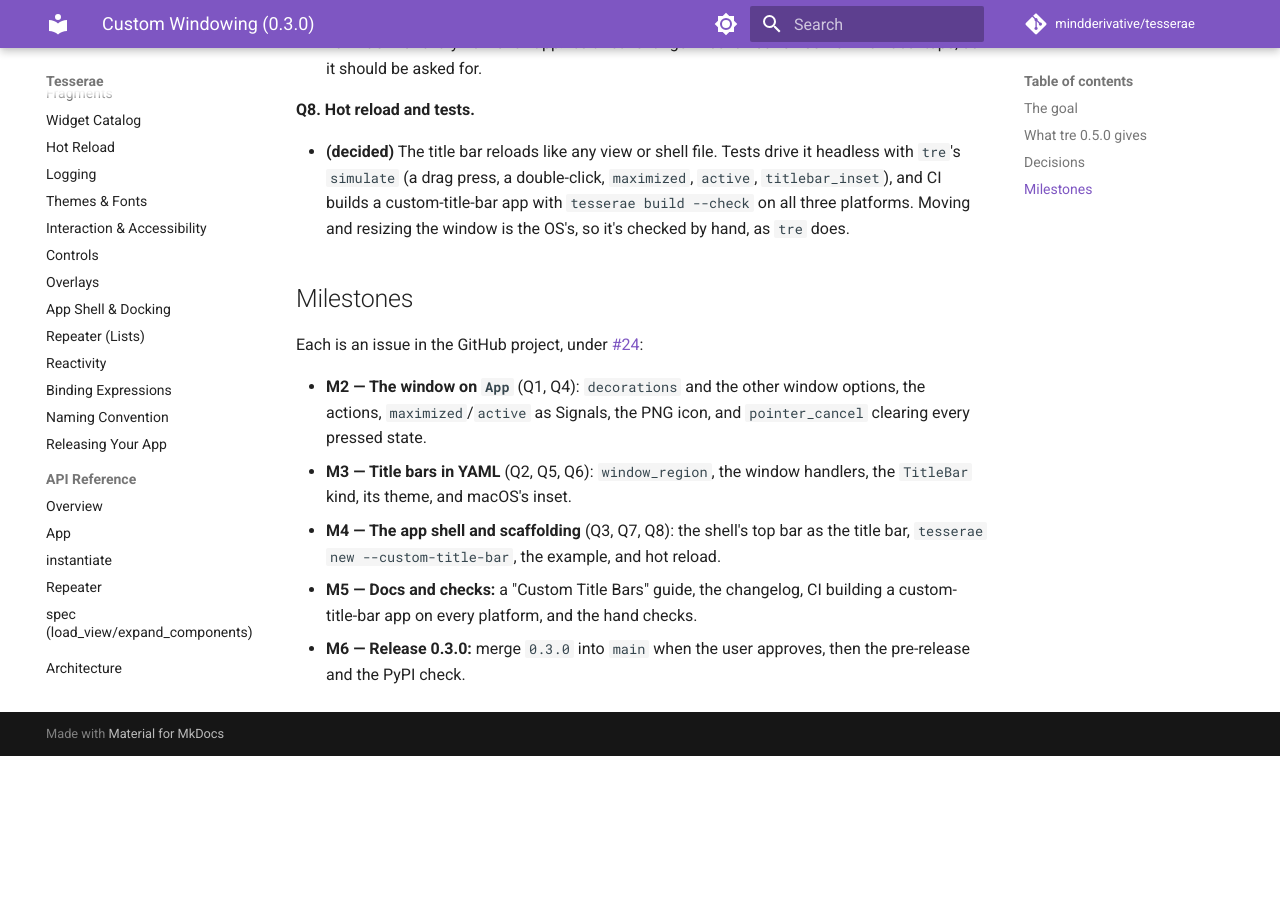
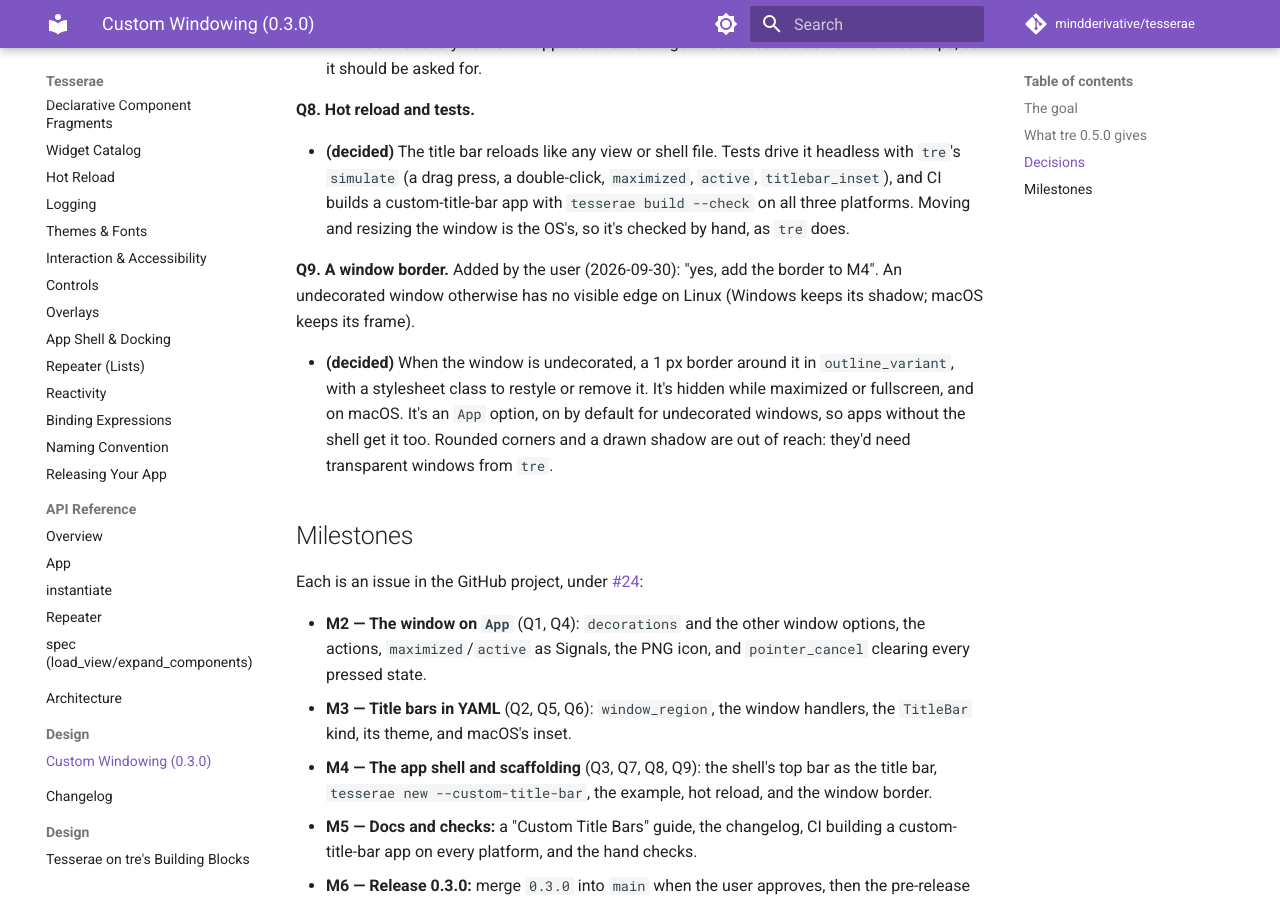
Before and after one commit to mindderivative/tesserae, an MkDocs documentation site: the page built from docs/design/custom-windowing.md, in a window 1280 px wide and 900 px high, scrolled down 2665 px. Built offline with MkDocs 1.6.1 and Material for MkDocs 9.7.7, drawn with Linux system fonts in a browser that asks for light colours; comment, search, counter and statistics services are not loaded; before the commit the page ends 3421 px from its top, so only the background shows below that.

Commit message:
Design: a window border, Q9, for M4 (#42)
The user added it: "yes, add the border to M4". An undecorated window
otherwise has no visible edge on Linux. A 1 px outline_variant border,
hidden while maximized or fullscreen and on macOS, restylable, an App
option on by default for undecorated windows.

Co-Authored-By: Claude Opus 5.5 <noreply@anthropic.com>

```diff
--- a/docs/design/custom-windowing.md
+++ b/docs/design/custom-windowing.md
@@ -128,6 +128,17 @@ dragged would keep its pressed state layer, which today clears only on
   platforms. Moving and resizing the window is the OS's, so it's checked
   by hand, as `tre` does.
 
+**Q9. A window border.** Added by the user (2026-09-30): "yes, add the
+border to M4". An undecorated window otherwise has no visible edge on
+Linux (Windows keeps its shadow; macOS keeps its frame).
+
+- **(decided)** When the window is undecorated, a 1 px border around it
+  in `outline_variant`, with a stylesheet class to restyle or remove it.
+  It's hidden while maximized or fullscreen, and on macOS. It's an `App`
+  option, on by default for undecorated windows, so apps without the
+  shell get it too. Rounded corners and a drawn shadow are out of reach:
+  they'd need transparent windows from `tre`.
+
 ## Milestones
 
 Each is an issue in the GitHub project, under [#24](https://github.com/mindderivative/tesserae/issues/24):
@@ -137,9 +148,9 @@ Each is an issue in the GitHub project, under [#24](https://github.com/mindderiv
   icon, and `pointer_cancel` clearing every pressed state.
 - **M3 — Title bars in YAML** (Q2, Q5, Q6): `window_region`, the window
   handlers, the `TitleBar` kind, its theme, and macOS's inset.
-- **M4 — The app shell and scaffolding** (Q3, Q7, Q8): the shell's top bar
-  as the title bar, `tesserae new --custom-title-bar`, the example, and
-  hot reload.
+- **M4 — The app shell and scaffolding** (Q3, Q7, Q8, Q9): the shell's top
+  bar as the title bar, `tesserae new --custom-title-bar`, the example,
+  hot reload, and the window border.
 - **M5 — Docs and checks:** a "Custom Title Bars" guide, the changelog,
   CI building a custom-title-bar app on every platform, and the hand checks.
 - **M6 — Release 0.3.0:** merge `0.3.0` into `main` when the user approves,
```
